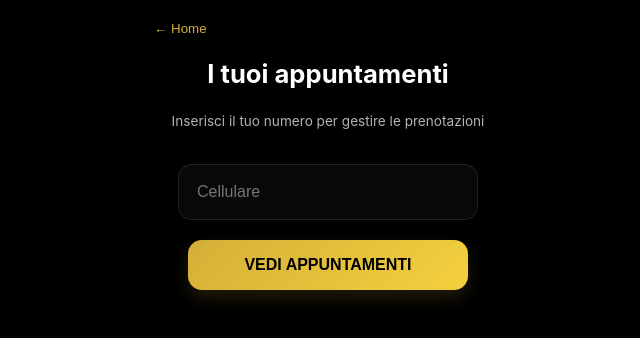
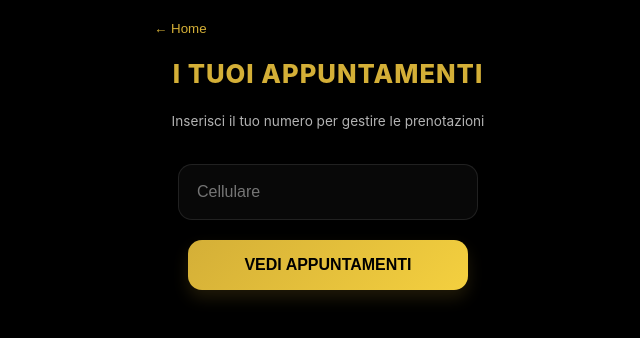
Before and after one commit to giachi32-a11y/donbelndz-barber, a React (Vite) app: page / in a window 1280 px wide. Both pictures are taken after a click on the button "I MIEI APPUNTAMENTI". Shown: the top 338 px of the page, without its empty margins (312-952 px from the left). Built offline with nearby package versions, Linux system fonts and the light colour scheme.

Commit message:
Update App.jsx

```diff
--- a/src/App.jsx
+++ b/src/App.jsx
@@ -252,7 +252,7 @@ export default function App() {
           <Route path="/miei-appuntamenti" element={
             <div style={{width: '100%', maxWidth: '360px', textAlign: 'center', paddingTop: '20px', display: 'flex', flexDirection: 'column', alignItems: 'center'}}>
               <button onClick={() => navigate('/')} style={{background:'none', border:'none', color:THEME.gold, alignSelf: 'flex-start'}}>← Home</button>
-              <h2 style={{fontSize:'1.6rem', marginBottom:'10px'}}>I tuoi appuntamenti</h2>
+              <h2 style={{fontWeight:'800', color: THEME.gold, marginBottom: '10px', fontSize: '1.6rem', letterSpacing: '1px', textTransform: 'uppercase'}}>I TUOI APPUNTAMENTI</h2>
               {stepDisdetta === 'ricerca' ? (
                 <>
                   <p style={{fontSize:'0.85rem', opacity:0.7, marginBottom:'20px'}}>Inserisci il tuo numero per gestire le prenotazioni</p>
```
